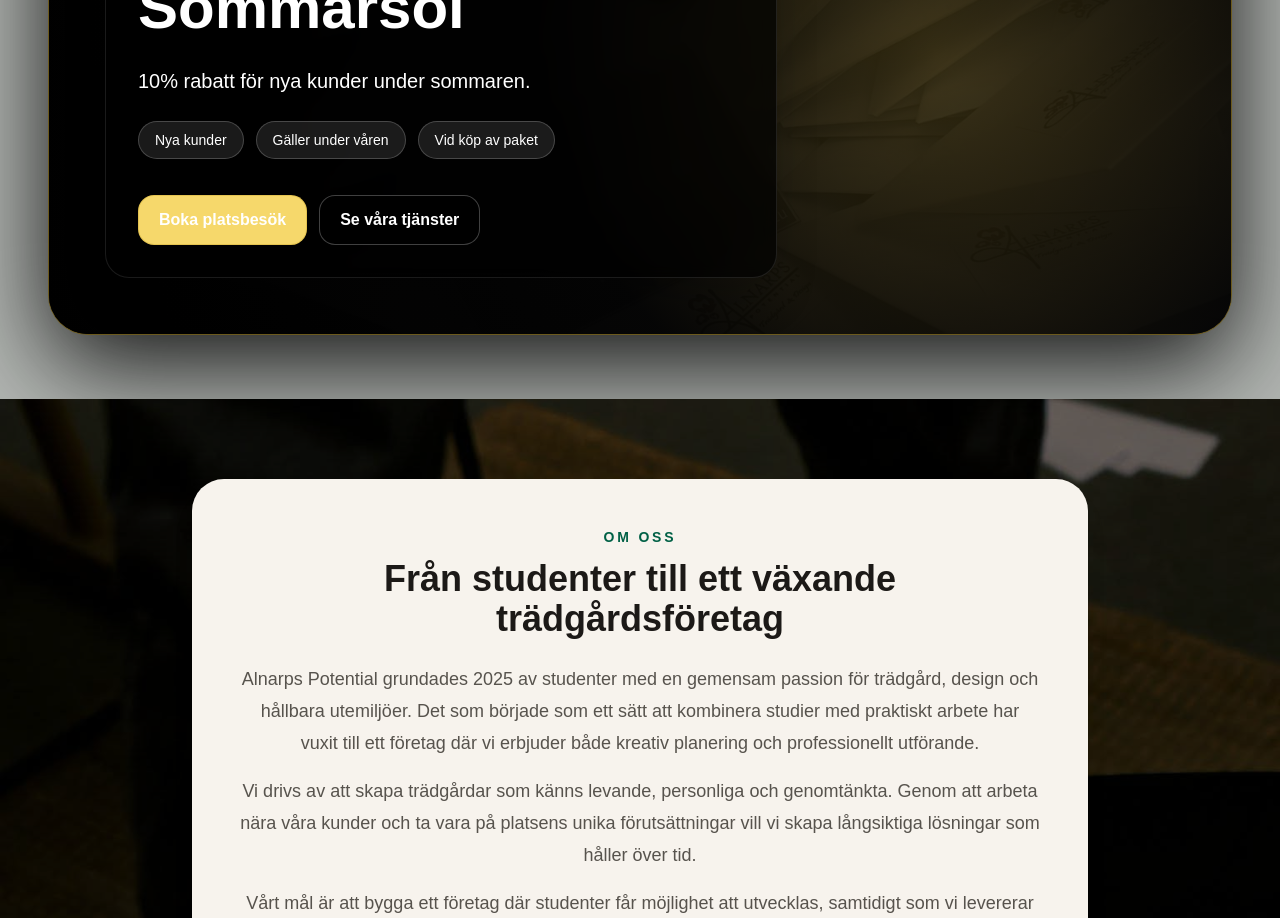
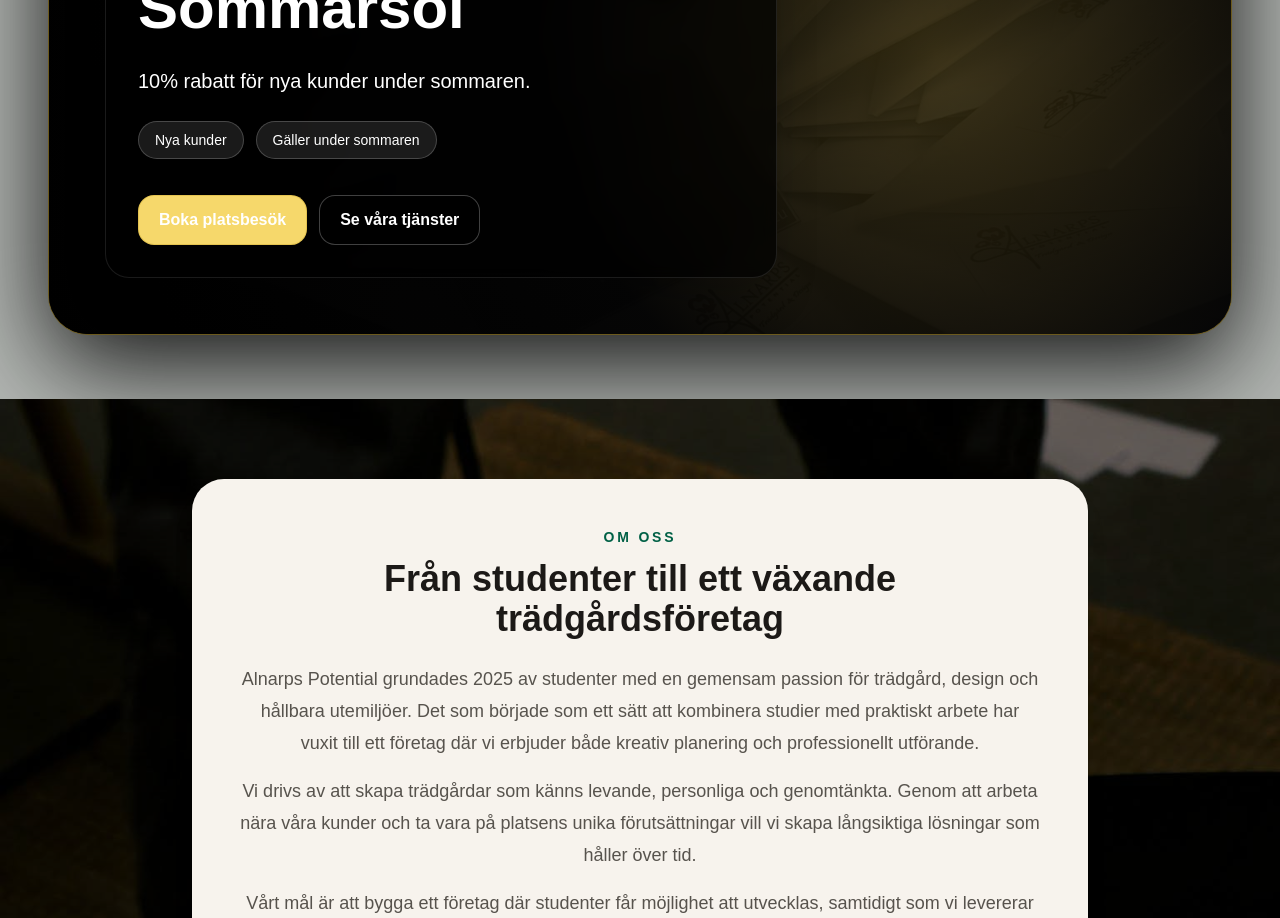
Before and after one commit to isakodlare-APO/APO, a Next.js app: page / in a window 1280 px wide. Shown: the part 1260-2178 px from the top of the page. Built offline with nearby package versions, Linux system fonts and the light colour scheme; no server answers.

Commit message:
Update page.js

```diff
--- a/app/page.js
+++ b/app/page.js
@@ -463,11 +463,9 @@ const bgY = useTransform(scrollY, [500, 2200], [-80, 80]);
             Nya kunder
           </span>
           <span className="rounded-full border border-white/20 bg-white/10 px-3 py-2 sm:px-4">
-            Gäller under våren
+            Gäller under sommaren
           </span>
-          <span className="rounded-full border border-white/20 bg-white/10 px-3 py-2 sm:px-4">
-            Vid köp av paket
-          </span>
+
         </div>
 
         <div className="mt-7 flex flex-col gap-3 sm:flex-row sm:flex-wrap md:mt-9">
```
